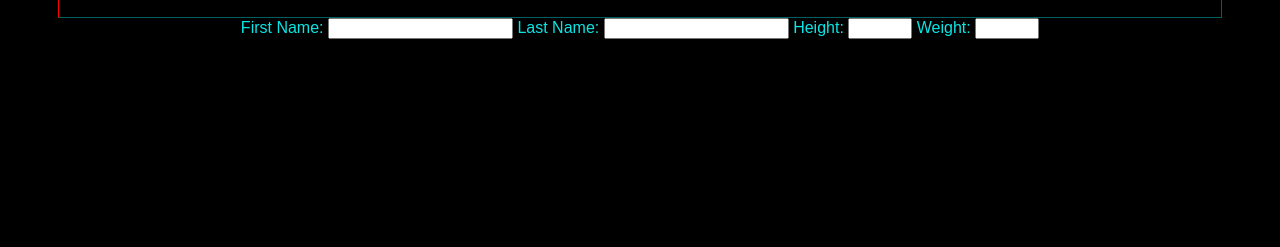
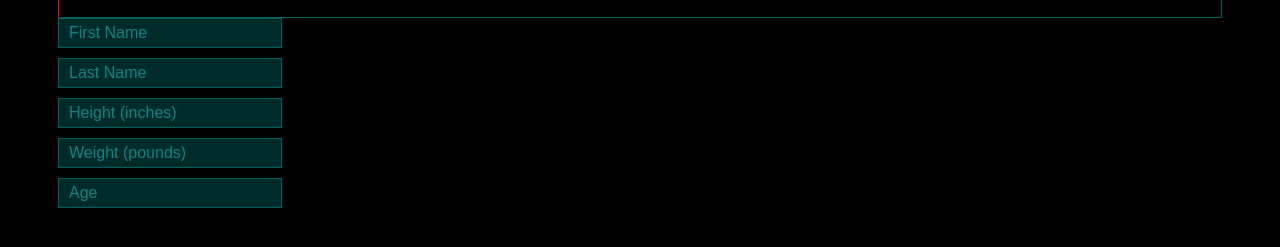
Before and after one commit to KatoCode23/KatoGame, a website: page index.html in a window 1280 px wide. Shown: the part 319-566 px from the top of the page. Drawn offline with nearby package versions, Linux system fonts and the light colour scheme.

Commit message:
Input fields looking better

```diff
--- a/index.html
+++ b/index.html
@@ -12,7 +12,7 @@
       <span class="buttonStyle" ng-style="{'border-left-color': button.color}" ng-click="clickOnCategory(button)" ng-repeat="button in buttonList">{{button.name}}<div class="subname">{{button.subname}}</div>
       </span>
       <ul  ng-repeat="list in buttonList | filter: {name: currentCategory.name}">
-        <h1>{{list.name}}</h1>
+        <h1 ng-style="{'color': currentCategory.color}">{{list.name}}</h1>
         <li ng-click="clickOnExercise(exercise)" ng-style="{'color': currentCategory.color}" ng-repeat="exercise in list.exercises">{{exercise.name}}</li>
         <span class="description" ng-repeat="exercise in list.exercises | filter: {description: currentExercise}">{{exercise.description}}</span>
       </ul>
@@ -20,14 +20,16 @@
 
 
 
-       First Name: <input type="text" ng-model="firstname">
-       Last Name: <input type="text" ng-model="lastname">
-       Height: <input type="number" min="0" max="500" ng-model="height">
-       Weight: <input type="number" min="0" max="500" ng-model="weight">
+      <input class="input-text" type="text" placeholder="First Name" ng-model="firstname">
+      <input class="input-text" type="text" placeholder="Last Name" ng-model="lastname">
+      <input class="input-text" type="number" placeholder="Height (inches)" min="0" ng-model="height">
+      <input class="input-text" type="number" placeholder="Weight (pounds)" min="0" ng-model="weight">
+      <input class="input-text" type="number" placeholder="Age" min="0" ng-model="age">
       <h1 ng-show="firstname">{{firstname}}</h1>
       <h1 ng-show="lastname">{{lastname}}</h1>
       <h2 ng-show="height">{{height}}</h2>
       <h2 ng-show="weight">{{weight}}</h2>
+      <h2 ng-show="age">{{age}}</h2>
 
   </body>
 
--- a/style.css
+++ b/style.css
@@ -40,6 +40,7 @@ display: block;
   font-size: 15px;
 }
 
+
 .input-text {
   color: #08E6E6;
   background: #002B2B;
@@ -48,6 +49,7 @@ display: block;
   padding: 5px 5px 5px 10px;
   font-size: 16px;
   font-weight: 100;
+  display: block;
 }
 
 ::-webkit-input-placeholder {
```
